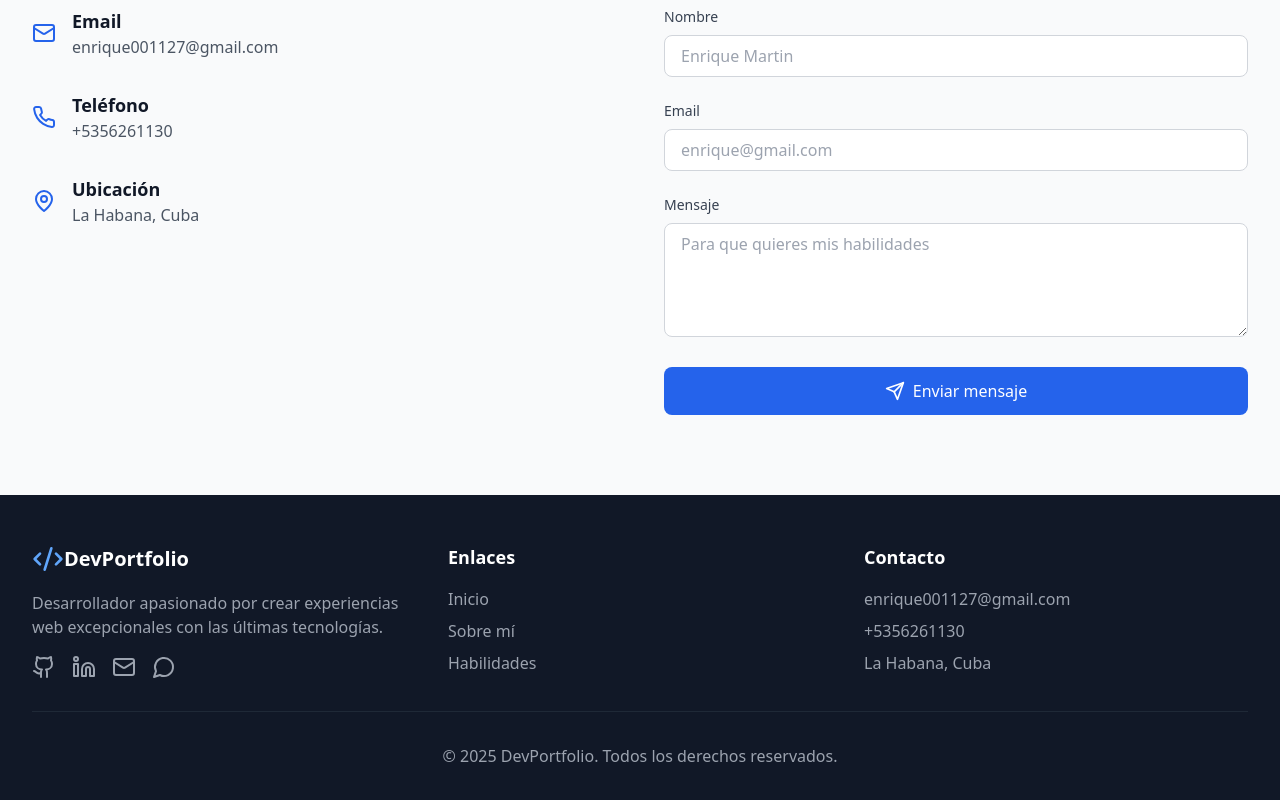
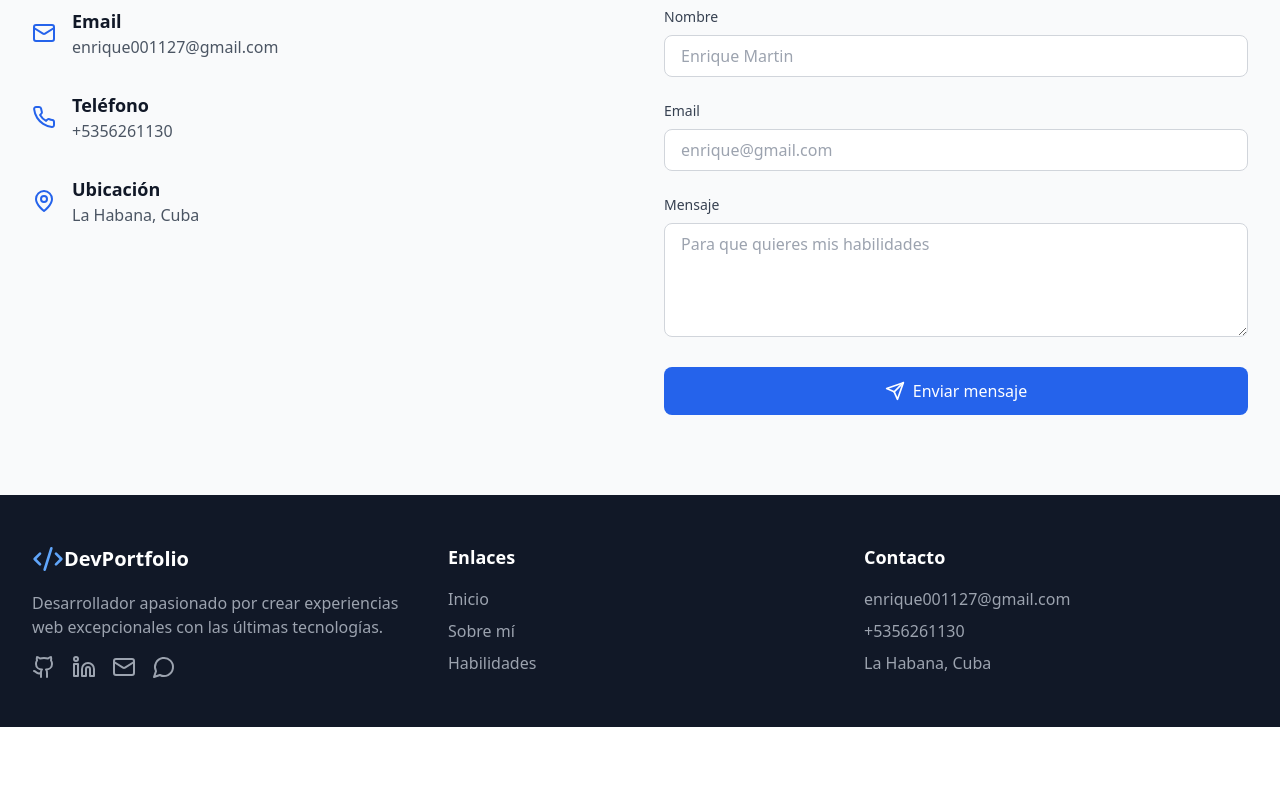
Before and after one commit to Enrique001127/portafolio, a React (Vite) app: page / in a window 1280 px wide. Shown: the part 3077-3877 px from the top of the page. After the commit the page ends 3804 px from the top, so only its background shows below. Built offline with nearby package versions, Linux system fonts and the light colour scheme.

Commit message:
actualizacion del footer

```diff
--- a/src/components/Footer.tsx
+++ b/src/components/Footer.tsx
@@ -51,10 +51,6 @@ const Footer = () => {
             </ul>
           </div>
         </div>
-
-        <div className="border-t border-gray-800 mt-8 pt-8 text-center text-gray-400">
-          <p>&copy; 2025 DevPortfolio. {t('footer.rights')}</p>
-        </div>
       </div>
     </footer>
   );
```
